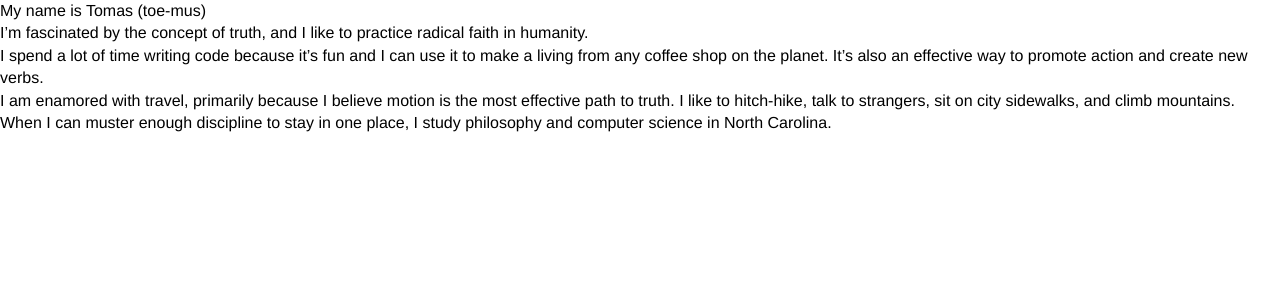
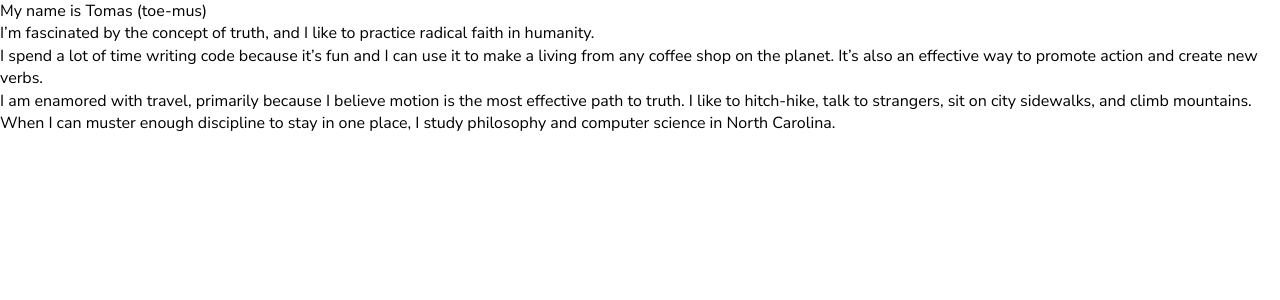
Before and after one commit to minicreative/tomasroy.com, a Jekyll site: the page built from index.md, in a window 1280 px wide. Shown: the top 300 px of the page. Built offline with Jekyll 4.4.1, drawn with Linux system fonts in a browser that asks for light colours.

Commit message:
Nunito Sans installed

```diff
--- a/_includes/head.html
+++ b/_includes/head.html
@@ -10,6 +10,7 @@
 		<meta name="viewport" content="width=device-width, initial-scale=1">
 
 		<!-- CSS Includes -->
+		<link href="https://fonts.googleapis.com/css?family=Nunito+Sans" rel="stylesheet">
 		<link rel="stylesheet" href="/css/main.css">
 
 		<!-- JS Includes -->
--- a/css/main.scss
+++ b/css/main.scss
@@ -77,4 +77,4 @@ $mobile: 400px;
 // Colors, Fonts, Frills =======================================================
 
 // Fonts: Universal
-body {font-family:'Helvetica', 'Arial', sans-serif; font-size:16px; line-height:1.4;}
+body {font-family:'Nunito Sans', 'Helvetica', 'Arial', sans-serif; font-size:16px; line-height:1.4;}
```
